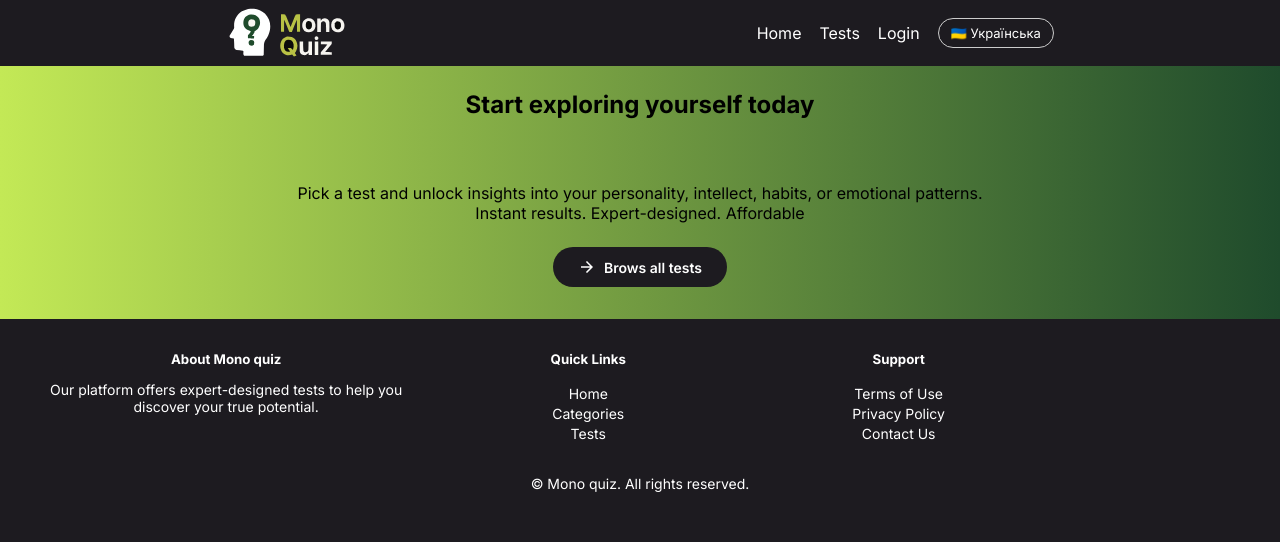
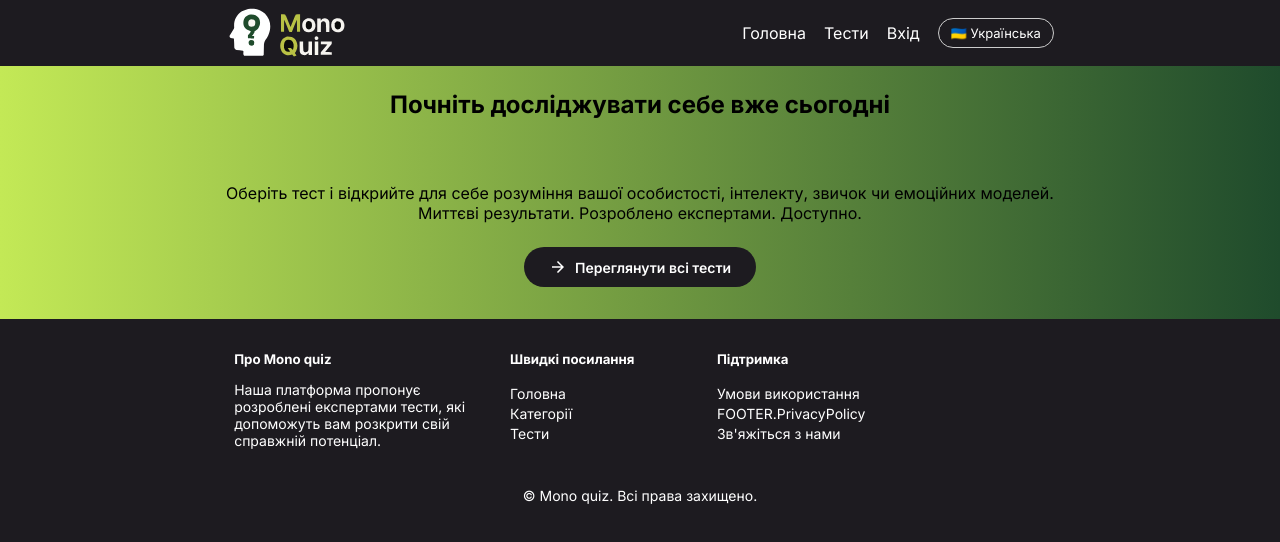
Before and after one commit to LissaSosunova/MonoQuiz-React, a React (Vite) app: page / in a window 1280 px wide. Shown: the top 542 px of the page. Built offline with nearby package versions, Linux system fonts and the light colour scheme; no server answers.

Commit message:
localization

```diff
--- a/package.json
+++ b/package.json
@@ -11,10 +11,12 @@
   },
   "dependencies": {
     "axios": "^1.13.2",
+    "i18next": "^25.8.0",
     "react": "^19.2.0",
     "react-dom": "^19.2.0",
     "react-hook-form": "^7.71.1",
     "react-hot-toast": "^2.6.0",
+    "react-i18next": "^16.5.3",
     "react-router-dom": "^7.12.0"
   },
   "devDependencies": {
--- a/src/api/users.api.ts
+++ b/src/api/users.api.ts
@@ -12,6 +12,6 @@ export const UsersAPI = {
     return http.patch<User>(`/users/changerole/${id}/role`, {role});
   },
   updateActive(id: string, isActive: boolean) {
-    return http.patch<User>(`/users/changevisibility/${id}/isActive`, { isActive});
+    return http.patch<User>(`/users/changevisibility/`, { isActive: isActive, id: id});
   }
 };
--- a/src/components/Footer.tsx
+++ b/src/components/Footer.tsx
@@ -1,33 +1,36 @@
+import { useTranslation } from 'react-i18next'
+
 function Footer() {
+  const { t } = useTranslation();
   return (
     <>
-      <div className="footer bg-primary-reverse ">
-      <div className="flex flex-row col-12 grid">
-        <div className="col-12 md:col-6 sm:col-8 lg:col-4">
-          <h5>About Mono quiz</h5>
+      <div className="footer bg-primary-reverse flex flex-wrap aling-content-center justify-content-center">
+        <div className="flex col flex-wrap lg:col-8 md:col-10 col-12 grid">
+          <div className="col-12 md:col-6 sm:col-8 lg:col-4 text-left">
+            <h5>{t('FOOTER.about')}</h5>
             <p className="text-sm">
-            Our platform offers expert-designed tests to help you discover your true potential.
+              {t('FOOTER.aboutText')}
             </p>
           </div>
-        <div className="col-6 md:col-3">
-          <h5>Quick Links</h5>
+          <div className="col-6 md:col-3 text-left">
+            <h5>{t('FOOTER.links')}</h5>
             <ul className="list-unstyled">
-            <li><a href="/">Home</a></li>
-            <li><a href="#">Categories</a></li>
-            <li><a href="#">Tests</a></li>
+              <li><a href="/">{t('FOOTER.Home')}</a></li>
+              <li><a href="#">{t('FOOTER.Categories')}</a></li>
+              <li><a href="#">{t('FOOTER.Tests')}</a></li>
             </ul>
           </div>
-        <div className="col-6 md:col-3">
-          <h5>Support</h5>
+          <div className="col-6 md:col-3 text-left">
+            <h5>{t('FOOTER.Support')}</h5>
             <ul className="list-unstyled">
-            <li><a href="{% url 'document' 'terms_of_use' %}">Terms of Use</a></li>
-            <li><a href="#">Privacy Policy</a></li>
-            <li><a href="#">Contact Us</a></li>
+              <li><a href="{% url 'document' 'terms_of_use' %}">{t('FOOTER.TermsOfUse')}</a></li>
+              <li><a href="#">{t('FOOTER.PrivacyPolicy')}</a></li>
+              <li><a href="#">{t('FOOTER.ContactUs')}</a></li>
             </ul>
           </div>
         </div>
-      <div className="text-sm">
-        © Mono quiz. All rights reserved.
+        <div className="text-sm col-12">
+          {t('FOOTER.rights')}
         </div>
       </div>
     </>
--- a/src/components/Header.tsx
+++ b/src/components/Header.tsx
@@ -4,6 +4,7 @@ import UserInfo from './UserInfo'
 import { useNavigate } from 'react-router-dom'
 import LoginModal from './LoginModal'
 import { useAuth } from '../shared/AuthContext/AuthContext'
+import { useTranslation } from 'react-i18next'
 
 function useMediaQuery(query: string) {
     return window.matchMedia(query).matches;
@@ -11,6 +12,7 @@ function useMediaQuery(query: string) {
 
 function Header() {
     const isMobile = useMediaQuery('(max-width: 768px)');
+    const { t } = useTranslation();
     const { user, loading } = useAuth();
     const [desktopOpen, setDesktopOpen] = useState(false);
     const [mobileOpen, setMobileOpen] = useState(false);
@@ -85,8 +87,8 @@ function Header() {
                             ref={dropdownRef}>
                             <div className="close-btn"
                                 id="closeBtn" onClick={toggleDropdownMenu}>&times;</div>
-                            <a href="/">Home</a>
-                            <a href="/tests?page=1&from=10&itemsPerPage=10">Tests</a>
+                            <a href="/">{t('MENU.Home')}</a>
+                            <a href="/tests?page=1&from=10&itemsPerPage=10">{t('MENU.Tests')}</a>
                             {(isMobile && isToken) && (
                                 <UserInfo
                                     isOpened={mobileOpen}
@@ -102,7 +104,7 @@ function Header() {
                                     handleAdminClick()
                                 }}
                             >
-                                {user?.role === 'admin' ? 'Admin panel' : 'Login'}
+                                {user?.role === 'admin' ? t('MENU.Admin_panel') : !user ? (t('MENU.Login')) : ''}
                             </a>
 
                             {showLogin && (
@@ -116,8 +118,8 @@ function Header() {
 
                         {/* Desktop */}
                         <div className="menu-opened desktop-lang">
-                            <a href="/">Home</a>
-                            <a href="/tests?page=1&from=10&itemsPerPage=10">Tests</a>
+                            <a href="/">{t('MENU.Home')}</a>
+                            <a href="/tests?page=1&from=10&itemsPerPage=10">{t('MENU.Tests')}</a>
                             {/* Desktop */}
                             {(!isMobile && isToken) && (
                                 <UserInfo
@@ -134,12 +136,7 @@ function Header() {
                                     handleAdminClick()
                                 }}
                             >
-                                {user?.role === 'admin' ? (
-                                    'Admin panel'
-                                ) : !user ? (
-                                    'Login'
-                                )
-                                 : ''}
+                                {user?.role === 'admin' ? t('MENU.Admin_panel') : !user ? (t('MENU.Login')) : ''}
                             </a>
 
                             {showLogin && (
--- /dev/null
+++ b/src/i18n/en/common.json
@@ -0,0 +1,38 @@
+{
+  "title": "Welcome",
+  "description": "This is the home page",
+  "login": {
+    "button": "Log in"
+  },
+  "MENU": {
+    "Home": "Home",
+    "Tests": "Tests",
+    "Admin_panel": "Admin panel",
+    "Login": "Login"
+  },
+  "USER": {
+    "name": "Name",
+    "email": "Email"
+  },
+  "HOME": {
+    "header": "Start exploring yourself today",
+    "description1": "Pick a test and unlock insights into your personality, intellect, habits, or emotional patterns.",
+    "description2": "Instant results. Expert-designed. Affordable",
+    "buttons": {
+        "BrowsAllTests": "Brows all tests"
+    }
+  },
+  "FOOTER": {
+    "about": "About Mono quiz",
+    "aboutText": "Our platform offers expert-designed tests to help you discover your true potential.",
+    "links": "Quick Links",
+    "Home": "Home",
+    "Categories": "Categories",
+    "Tests": "Tests",
+    "Support": "Support",
+    "TermsOfUse": "Terms of Use",
+    "Privacy Policy": "Privacy Policy",
+    "ContactUs": "Contact Us",
+    "rights": "© Mono quiz. All rights reserved."
+  }
+}
--- /dev/null
+++ b/src/i18n/index.ts
@@ -0,0 +1,30 @@
+import i18n from 'i18next'
+import { initReactI18next } from 'react-i18next'
+
+import enCommon from './en/common.json'
+import ukCommon from './uk/common.json'
+
+i18n
+  .use(initReactI18next)
+  .init({
+    lng: 'uk',                 // язык по умолчанию
+    fallbackLng: 'en',
+
+    ns: ['common'],
+    defaultNS: 'common',
+
+    resources: {
+      en: {
+        common: enCommon
+      },
+      uk: {
+        common: ukCommon
+      }
+    },
+
+    interpolation: {
+      escapeValue: false
+    }
+  })
+
+export default i18n
--- /dev/null
+++ b/src/i18n/uk/common.json
@@ -0,0 +1,38 @@
+{
+  "title": "Ласкаво просимо",
+  "description": "Це головна сторінка",
+  "login": {
+    "button": "Увійти"
+  },
+  "MENU": {
+    "Home": "Головна",
+    "Tests": "Тести",
+    "Admin_panel": "Панель адміністратора",
+    "Login": "Вхід"
+  },
+  "USER": {
+    "name": "Ім'я",
+    "email": "Email"
+  },
+  "HOME": {
+    "header": "Почніть досліджувати себе вже сьогодні",
+    "description1": "Оберіть тест і відкрийте для себе розуміння вашої особистості, інтелекту, звичок чи емоційних моделей.",
+    "description2": "Миттєві результати. Розроблено експертами. Доступно.",
+    "buttons": {
+        "BrowsAllTests": "Переглянути всі тести"
+    }
+  },
+  "FOOTER": {
+    "about": "Про Mono quiz",
+    "aboutText": "Наша платформа пропонує розроблені експертами тести, які допоможуть вам розкрити свій справжній потенціал.",
+    "links": "Швидкі посилання",
+    "Home": "Головна",
+    "Categories": "Категорії",
+    "Tests": "Тести",
+    "Support": "Підтримка",
+    "TermsOfUse": "Умови використання",
+    "Privacy Policy": "Політика конфіденційності",
+    "ContactUs": "Зв'яжіться з нами",
+    "rights": "© Mono quiz. Всі права захищено."
+  }
+}
--- a/src/main.tsx
+++ b/src/main.tsx
@@ -5,6 +5,7 @@ import './index.css'
 import App from './App.tsx'
 import { AuthProvider } from './shared/AuthContext/AuthContext'
 import { Toaster } from 'react-hot-toast'
+import './i18n'
 
 createRoot(document.getElementById('root')!).render(
   <StrictMode>
--- a/src/pages/Home/Home.tsx
+++ b/src/pages/Home/Home.tsx
@@ -1,13 +1,17 @@
+import { useTranslation } from 'react-i18next'
+
+
 export default function Home() {
+    const { t } = useTranslation();
     return (
        <div className="w-full bg-gradient-main flex justify-content-center">
                 <div className="flex flex-column lg:col-8 md:col-10 col-12 justify-content-center align-items-center mb-4">
                     <div className="text-center mb-4 p-2 md:p-0">
-                        <h1 className="display-4">Start exploring yourself today</h1>
+                        <h1 className="display-4">{t('HOME.header')}</h1>
                     </div>
                     <div className="col-10 md:col-12 flex flex-row align-items-center justify-content-center">
-                        <p className="text-center">Pick a test and unlock insights into your personality, intellect, habits, or emotional patterns.
-                          <br />  Instant results. Expert-designed. Affordable
+                        <p className="text-center">{t('HOME.description1')}
+                          <br />  {t('HOME.description2')}
                         </p>
                     </div>
                     <div className="flex justify-content-center">
@@ -21,7 +25,7 @@ export default function Home() {
                                 <path d="M12.1313 9.75H3V8.25H12.1313L7.93125 4.05L9 3L15 9L9 15L7.93125 13.95L12.1313 9.75Z"
                                     fill="white" />
                             </svg>
-                            Brows all tests
+                            {t('HOME.buttons.BrowsAllTests')}
                         </a>
                     </div>
                 </div>
--- a/src/styles/navbar/custom.css
+++ b/src/styles/navbar/custom.css
@@ -99,6 +99,7 @@
   background-color: var(--primary-color-text);
   color: #c9e265;
   font-size: 16px;
+  text-align: left;
 
   padding: 12px;
 
```
Also changed, not shown: src/components/LangSwitcher.tsx (+6 -11 lines), src/components/UserInfo.tsx (+5 -4 lines), 1 other file (tests, documents, lock files or other folders). Lines whose indentation alone changed are shown as unchanged.
